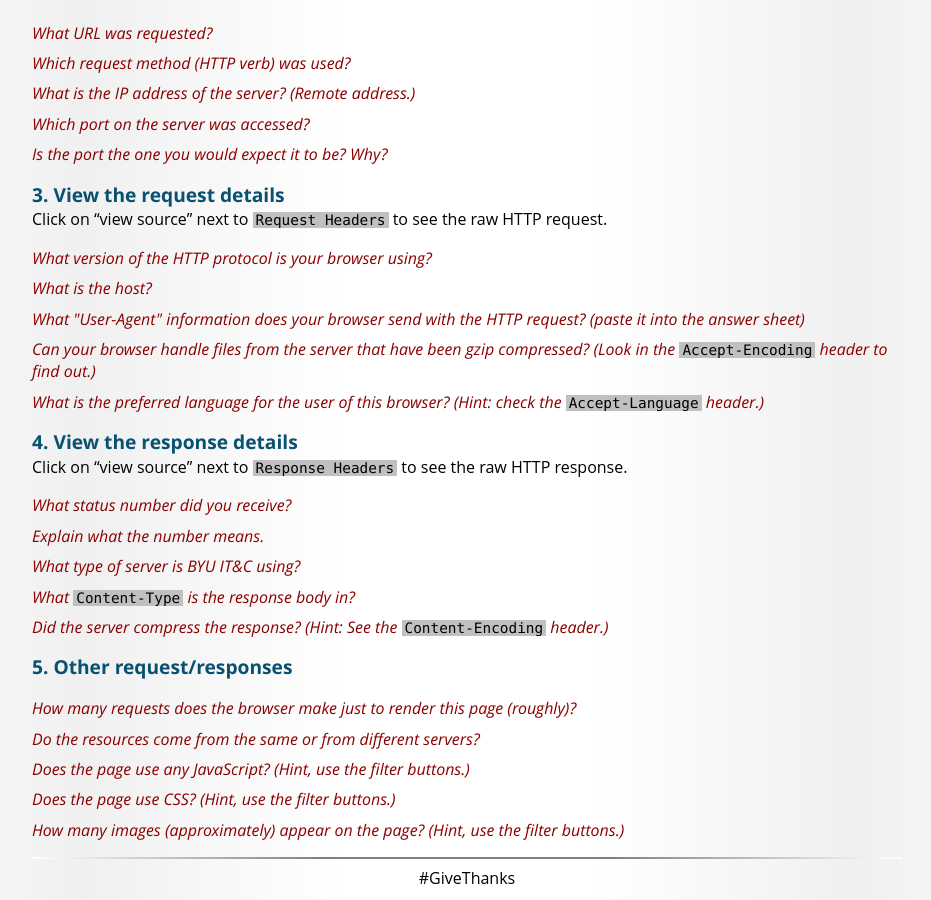
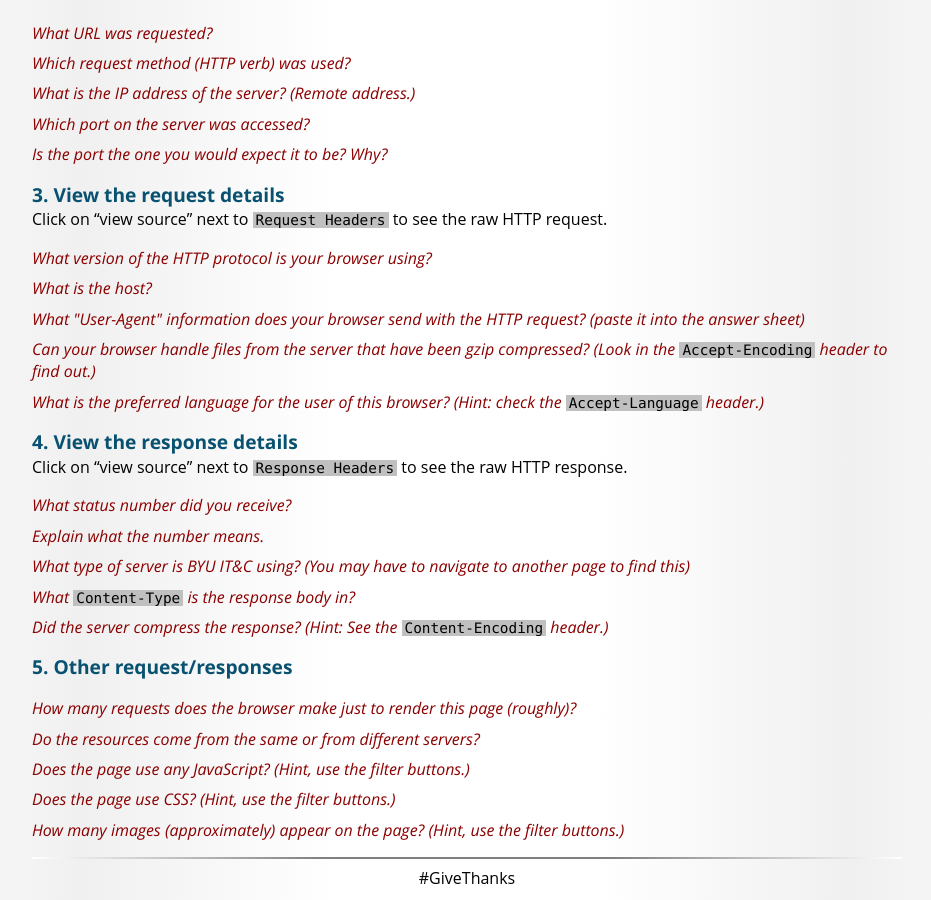
Before and after one commit to BYU-ITC-210/BYU-ITC-210.github.io, a Jekyll site: the page built from HW7-HTTP.md, in a window 1280 px wide and 900 px high, scrolled down 1316 px. Shown: the whole window, without its empty margins (173-1104 px from the left). Built offline with Jekyll 4.4.1, drawn with Linux system fonts in a browser that asks for light colours; some web fonts are replaced.

Commit message:
Update HW7-HTTP.md

```diff
--- a/HW7-HTTP.md
+++ b/HW7-HTTP.md
@@ -74,7 +74,7 @@
 <p>
 <div class="question">What status number did you receive?</div>
 <div class="question">Explain what the number means.</div>
-<div class="question">What type of server is BYU IT&C using?</div>
+<div class="question">What type of server is BYU IT&C using? (You may have to navigate to another page to find this)</div>
 <div class="question">What <code>Content-Type</code> is the response body in?</div>
 <div class="question">Did the server compress the response? (Hint: See the <code>Content-Encoding</code> header.)</div>
 </p>
```
